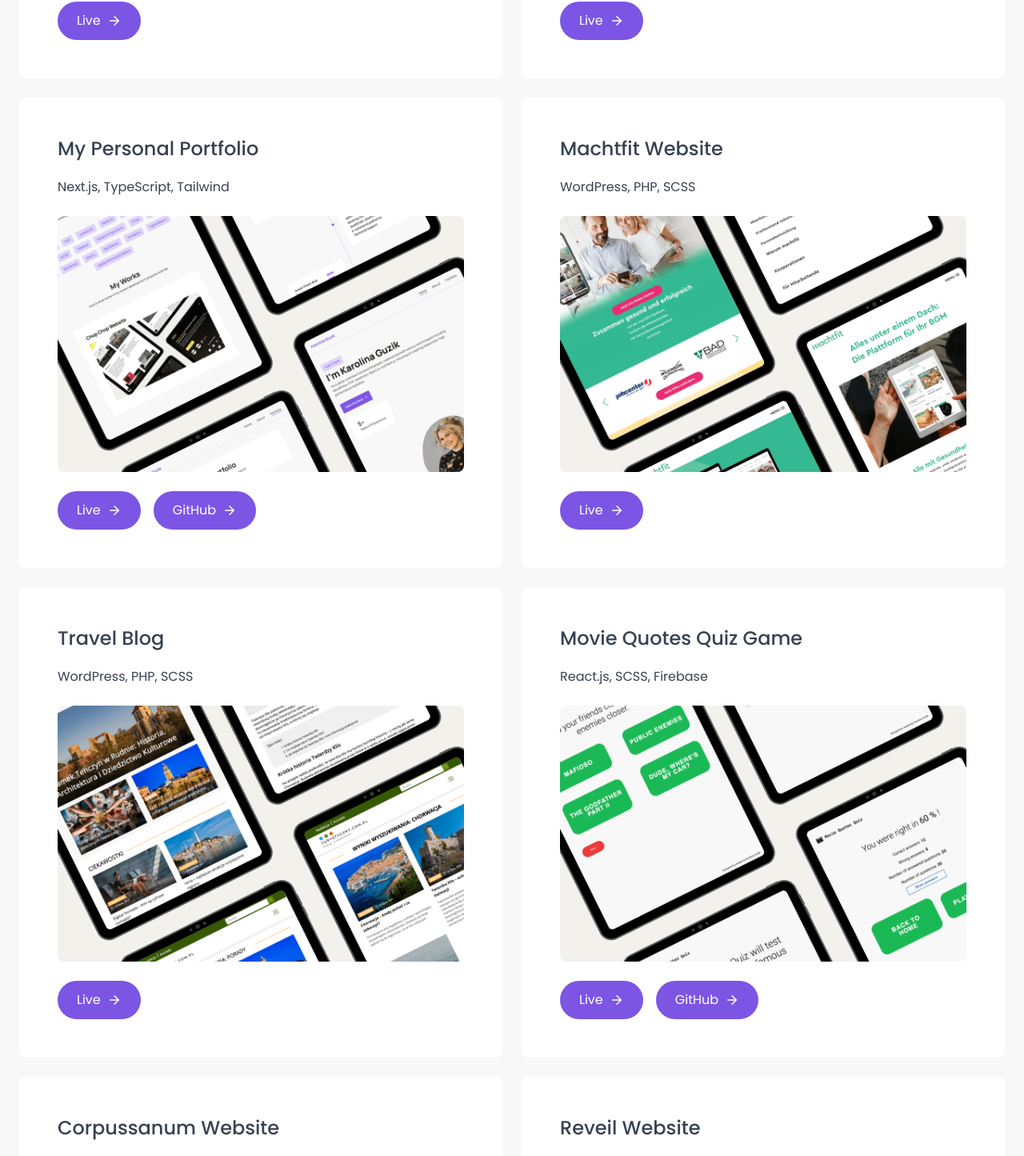
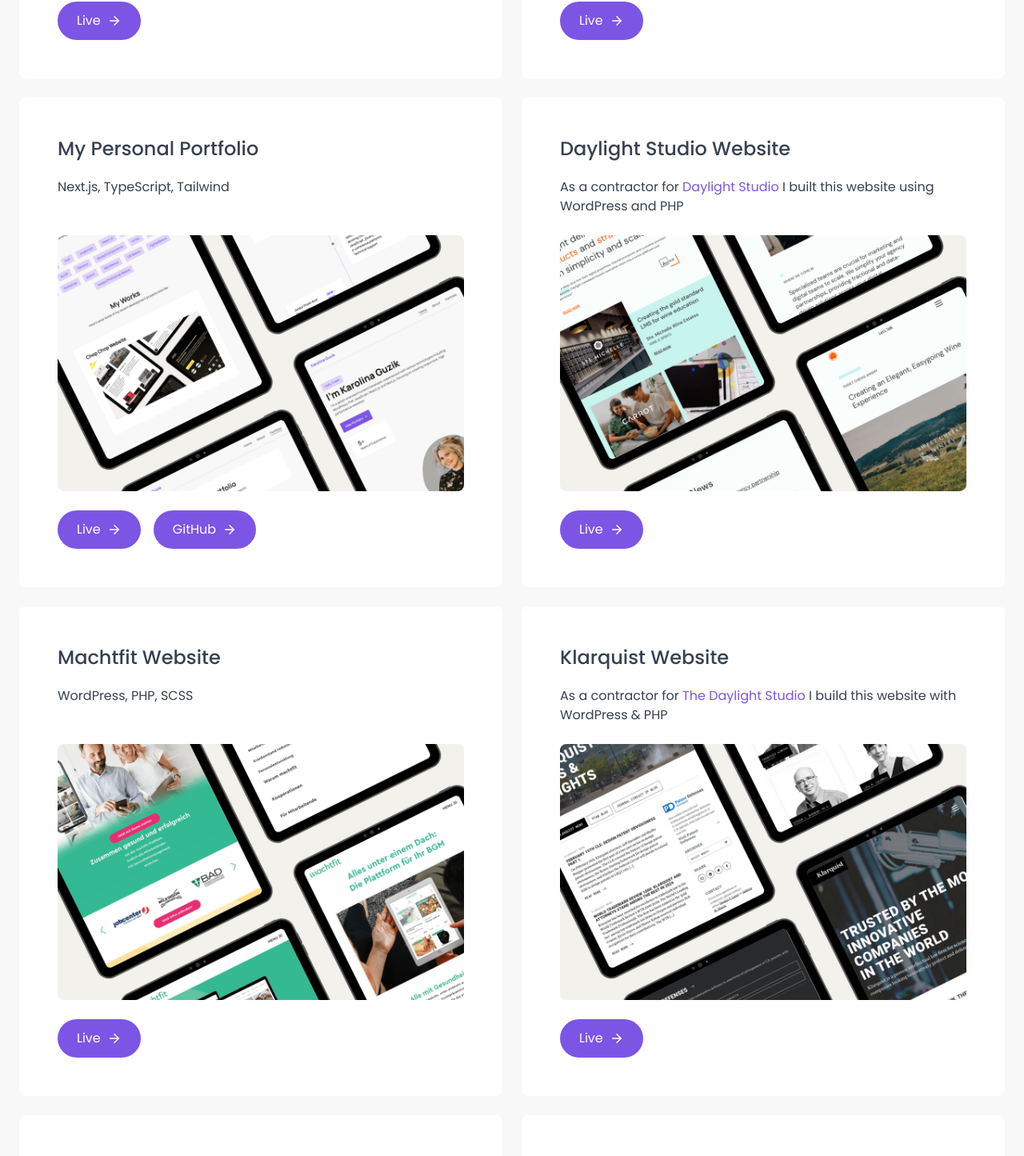
Before and after one commit to kguzik/portfolio-karolina-guzik, a Next.js app: page /portfolio in a window 1280 px wide. Shown: the part 839-2284 px from the top of the page at 80% size. Built offline with nearby package versions, Linux system fonts and the light colour scheme.

Commit message:
feat: add new projects, fix: portfolio cards styles fixes

```diff
--- a/app/globals.css
+++ b/app/globals.css
@@ -78,3 +78,8 @@ html {
         background-position: left;
     }
 }
+
+.swiper .swiper-slide {
+    align-self: stretch;
+    height: auto;
+}
--- a/components/molecules/PortfolioCard.tsx
+++ b/components/molecules/PortfolioCard.tsx
@@ -19,8 +19,12 @@ const PortfolioCard: FC<PortfolioCardProps> = ({ portfolio, index }) => {
         >
             <h4 className='mb-5'>{portfolio.title}</h4>
             {portfolio.description && (
-                <p className={styles.description}>{portfolio.description}</p>
+                <p
+                    className={styles.description}
+                    dangerouslySetInnerHTML={{ __html: portfolio.description }}
+                ></p>
             )}
+            <div className={styles.wrapper}>
                 <div className={styles.imageWrapper}>
                     <Image
                         src={portfolio.image}
@@ -30,7 +34,11 @@ const PortfolioCard: FC<PortfolioCardProps> = ({ portfolio, index }) => {
                     />
                 </div>
                 <div className={styles.buttonWrapper}>
-                <Button text={'Live'} url={portfolio.link} target={'_blank'} />
+                    <Button
+                        text={'Live'}
+                        url={portfolio.link}
+                        target={'_blank'}
+                    />
                     {portfolio.githubLink && (
                         <Button
                             text={'GitHub'}
@@ -40,12 +48,15 @@ const PortfolioCard: FC<PortfolioCardProps> = ({ portfolio, index }) => {
                     )}
                 </div>
             </div>
+        </div>
     );
 };
 
 const styles = {
-    card: 'bg-white p-6 lg:p-12 rounded-lg',
-    description: 'mb-6',
+    card: 'bg-white p-6 lg:p-12 rounded-lg flex flex-col h-full',
+    description:
+        'mb-6 [&>a]:text-violet [&>a]:transition-opacity hover:[&>a]:opacity-80',
+    wrapper: 'mt-auto',
     imageWrapper:
         'relative w-full h-[320px] rounded-lg overflow-hidden mb-4 lg:mb-6',
     buttonWrapper: 'flex flex-wrap gap-4',
--- a/constants/index.ts
+++ b/constants/index.ts
@@ -64,20 +64,36 @@ export const portfolios = [
     },
     {
         id: 4,
+        title: 'Daylight Studio Website',
+        description:
+            'As a contractor for <a href="https://thedaylightstudio.com/" target="_blank">Daylight Studio</a>  I built this website using WordPress and PHP',
+        link: 'https://thedaylightstudio.com/',
+        image: '/images/daylight-mockups.png',
+    },
+    {
+        id: 5,
         title: 'Machtfit Website',
         description: 'WordPress, PHP, SCSS',
         link: 'https://www.machtfit.de/',
         image: '/images/machtfit-mockups.png',
     },
     {
-        id: 5,
+        id: 6,
+        title: 'Klarquist Website',
+        description:
+            'As a contractor for <a href="https://thedaylightstudio.com/" target="_blank">The Daylight Studio</a> I build this website with WordPress & PHP',
+        link: 'https://klarquist.com/',
+        image: '/images/klarquist-mockups.png',
+    },
+    {
+        id: 7,
         title: 'Travel Blog',
         description: 'WordPress, PHP, SCSS',
         link: 'https://turystyczny.com.pl/',
         image: '/images/turystyczny-mockups.png',
     },
     {
-        id: 6,
+        id: 8,
         title: 'Movie Quotes Quiz Game',
         description: 'React.js, SCSS, Firebase',
         link: 'https://kguzik.github.io/movie-quotes-quiz/',
@@ -85,14 +101,14 @@ export const portfolios = [
         image: '/images/movie-quotes-quiz-mockups.png',
     },
     {
-        id: 7,
+        id: 9,
         title: 'Corpussanum Website',
         description: 'WordPress, PHP, SCSS',
         link: 'https://corpussanum.pl/',
         image: '/images/corpussanum-mockups.png',
     },
     {
-        id: 8,
+        id: 10,
         title: 'Reveil Website',
         description: 'HTML, CSS, JavaScript',
         link: 'http://reveil.com.pl/',
@@ -100,21 +116,21 @@ export const portfolios = [
         image: '/images/reveil-mockups.png',
     },
     {
-        id: 9,
+        id: 11,
         title: 'AP Diet Website + Shop',
         description: 'WordPress, PHP, SCSS, WooCommerce',
         link: 'https://apdiet.pl/',
         image: '/images/apdiet-mockups.png',
     },
     {
-        id: 10,
+        id: 12,
         title: 'Pozytywnie o jedzeniu Website + Shop',
         description: 'WordPress, PHP, SCSS, WooCommerce',
         link: 'https://pozytywnieojedzeniu.pl/',
         image: '/images/pozytywnie-mockups.png',
     },
     {
-        id: 11,
+        id: 13,
         title: 'Który Kosz App',
         description: 'React.js, CSS',
         link: 'https://kguzik.github.io/ktory-kosz/',
@@ -122,7 +138,7 @@ export const portfolios = [
         image: '/images/ktorykosz-mockups.png',
     },
     {
-        id: 12,
+        id: 14,
         title: 'Biznestoq Blog',
         description: 'WordPress, PHP, SCSS',
         link: 'https://biznestoq.pl/',
```
Also changed, not shown: public/images/daylight-mockups.png (added), public/images/klarquist-mockups.png (added). Lines whose indentation alone changed are shown as unchanged.
